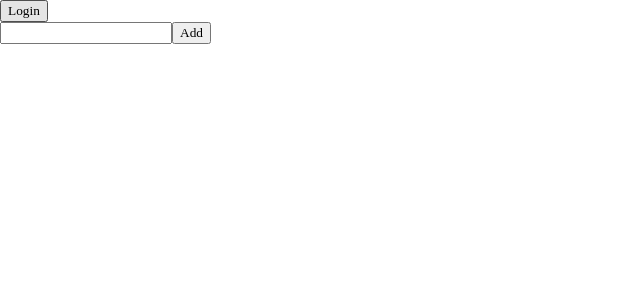
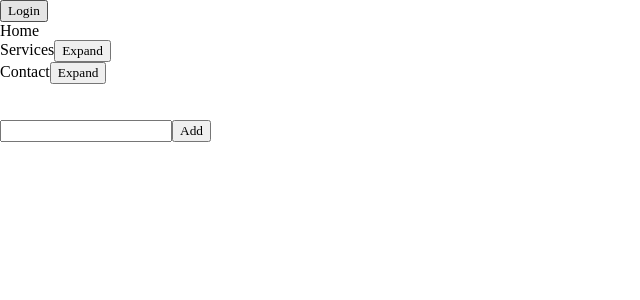
Before and after one commit to HimanshuK18/react-app, a React (Create React App) app: page /createlist in a window 1280 px wide. Shown: the top 300 px of the page, without its empty margins (0-640 px from the left). Built offline with nearby package versions, Linux system fonts and the light colour scheme.

Commit message:
Add Menu

```diff
--- a/src/SetRoutes.tsx
+++ b/src/SetRoutes.tsx
@@ -45,6 +45,19 @@ function SetRoutes() {
             tabContent:"<div>I am tab 3</div>"
         }
     ];
+    const menuConfig = [
+        {
+          title: 'Home',
+        },
+        {
+          title: 'Services',
+          subItems: ['Cooking', 'Cleaning'],
+        },
+        {
+          title: 'Contact',
+          subItems: ['Phone', 'Mail'],
+        },
+      ];
 
     const [isLoggedIn, setisLoggedIn] = useState(false);
     const logIn = () => {
@@ -84,7 +97,7 @@ function SetRoutes() {
                 <Route path="/reducerredux" element={<CounterRedux />} />
                 <Route path="/memorized" element={<CounterMemorized />} />Responsive
                 <Route path="/Responsive" element={<Responsive />} />
-                <Route path="/createlist" element={<CreatList />} />
+                <Route path="/createlist" element={<CreatList menuConfig={menuConfig} total={0}/>} />
                 <Route path="/grid" element={<DataGridDemo />} />
 
             </Routes>
--- a/src/index.tsx
+++ b/src/index.tsx
@@ -5,6 +5,7 @@ import reportWebVitals from './reportWebVitals';
 import SetRoutes from './SetRoutes';
 import 'core-js/features/promise';
 import 'core-js/features/array/from';
+import 'core-js';
 import { Provider } from 'react-redux';
 import store from './redux/store';
 
--- a/src/projects/createList.tsx
+++ b/src/projects/createList.tsx
@@ -1,11 +1,27 @@
 import React, { useState } from 'react';
 
+type MenuItem = {
+  title: string;
+  subItems?: Array<string>;
+};
+
+type MenuConfig = Array<MenuItem>;
 type ListItem = {
   id: number;
   value: string;
 };
 
-const CreatList: React.FC = () => {
+const CreatList = ({ menuConfig }: { menuConfig: MenuConfig, total: number }) => {
+  const [openMenu, setOpenMenu] = useState(null);
+
+  const toggleSubMenu = (index: any) => {
+    if (openMenu === index) {
+      setOpenMenu(null);
+    } else {
+      setOpenMenu(index);
+    }
+  };
+
   const [inputValue, setInputValue] = useState<string>('');
   const [listItems, setListItems] = useState<ListItem[]>([]);
 
@@ -24,7 +40,29 @@ const CreatList: React.FC = () => {
     }
   };
 
-  return (
+  return (<>
+    <>
+      <div className="menu-wrapper">
+        {menuConfig.map((item, index) => (
+          <div key={index} data-test-id={`first-level-${item.title.toLowerCase()}`}>
+            <span>{item.title}</span>
+            {item.subItems && (
+              <button onClick={() => toggleSubMenu(index)} data-test-id={`button-${item.title.toLowerCase()}`}>
+                {openMenu === index ? 'Hide' : 'Expand'}
+              </button>
+            )}
+            {openMenu === index && item.subItems && (
+              <ul className="sub-items" data-test-id={`ul-${item.title.toLowerCase()}`}>
+                {item.subItems.map((subItem, subIndex) => (
+                  <li key={subIndex} data-test-id={`li-${item.title.toLowerCase()}-${subItem.toLowerCase()}`}>{subItem}</li>
+                ))}
+              </ul>
+            )}
+          </div>
+        ))}
+      </div>
+      <br></br>
+      <br></br>
       <div>
         <input type="text" value={inputValue} onChange={handleInputChange} />
         <button onClick={handleAddButtonClick}>Add</button>
@@ -34,6 +72,8 @@ const CreatList: React.FC = () => {
           ))}
         </ul>
       </div>
+    </>
+  </>
   );
 };
 
--- a/src/projects/grid/grid.tsx
+++ b/src/projects/grid/grid.tsx
@@ -1,6 +1,7 @@
 import { DataGrid } from '@material-ui/data-grid';
 import React, { useState } from 'react';
 import DialogBox from './dialog';
+import 'core-js/actual/array/from';
 
 function DataGridDemo() {
     const columns = [
@@ -13,11 +14,15 @@ function DataGridDemo() {
         { id: 1, lastName: 'Snow', firstName: 'Jon', age: 35 },
         { id: 2, lastName: 'Lannister', firstName: 'Cersei', age: 42 }
     ];
+    const newData = "Array.form('ssss')";
     const [open, setOpen] = useState(false);
     const [datarows, setRown] = useState(rows);
+    const [strvalue, setstrvalue] = useState(newData);
+
     const addnew = () => {
         setOpen(true);
     };
+
     const addRow = (data: any) => {
         const newData = {
             id: datarows.length + 1, lastName: data.fname, firstName: data.lName, age: data.age
@@ -35,6 +40,8 @@ function DataGridDemo() {
         </div>
         <button onClick={addnew}>Add New</button>
         <DialogBox Opened={open} dataAdded={addRow}></DialogBox>
+        <h2>Some Polyfill Code</h2>
+        <h1>{strvalue}</h1>
     </>)
 }
 
```
Lines whose indentation alone changed are shown as unchanged.
